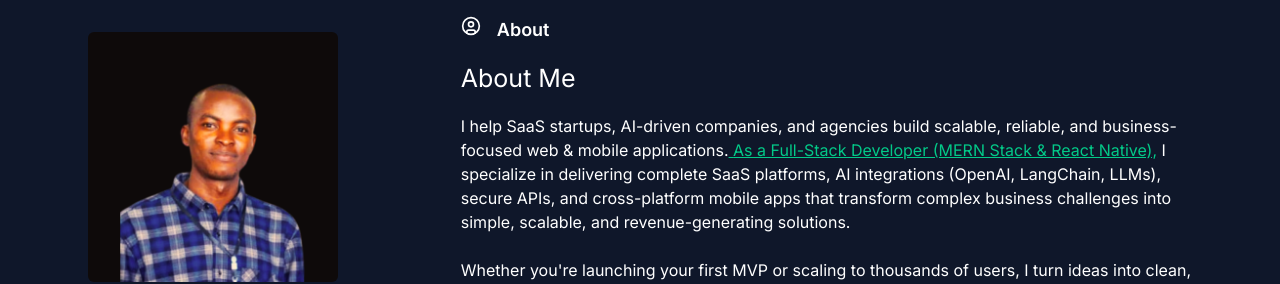
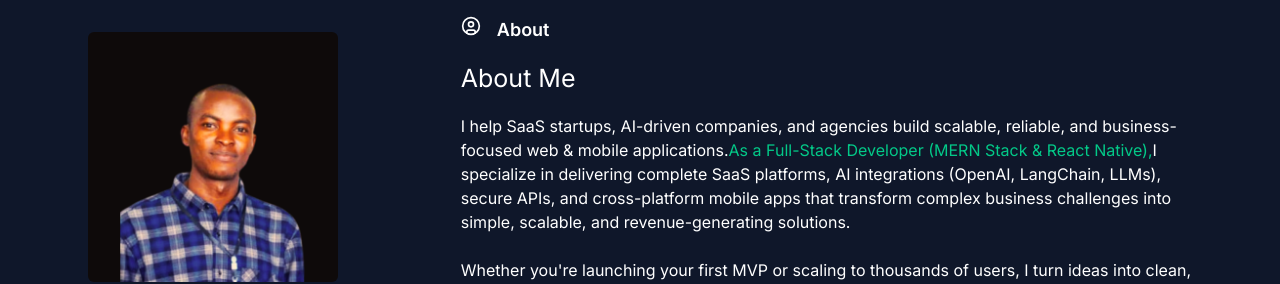
Before and after one commit to Abdulzeez403/abdulazeezsodiq, a Next.js app: page / in a window 1280 px wide. Shown: the top 284 px of the page. Built offline with nearby package versions, Linux system fonts and the light colour scheme.

Commit message:
fixed bug!

```diff
--- a/app/(modules)/home/_components/content.tsx
+++ b/app/(modules)/home/_components/content.tsx
@@ -34,10 +34,9 @@ export const Content = () => {
         <p>
           I help SaaS startups, AI-driven companies, and agencies build
           scalable, reliable, and business-focused web & mobile applications.
-          <span className="textColor underline">
-            {" "}
+          <span className="textColor ">
             As a Full-Stack Developer (MERN Stack & React Native),
-          </span>{" "}
+          </span>
           I specialize in delivering complete SaaS platforms, AI integrations
           (OpenAI, LangChain, LLMs), secure APIs, and cross-platform mobile apps
           that transform complex business challenges into simple, scalable, and
@@ -45,8 +44,8 @@ export const Content = () => {
         </p>
         <br />
         <p className=" text-wrap">
-          Whether you're launching your first MVP or scaling to thousands of
-          users, I turn ideas into clean, efficient, and scalable digital
+          Whether you&apos;re launching your first MVP or scaling to thousands
+          of users, I turn ideas into clean, efficient, and scalable digital
           products — delivered on time, on budget, and built for growth.
         </p>
       </div>
```
